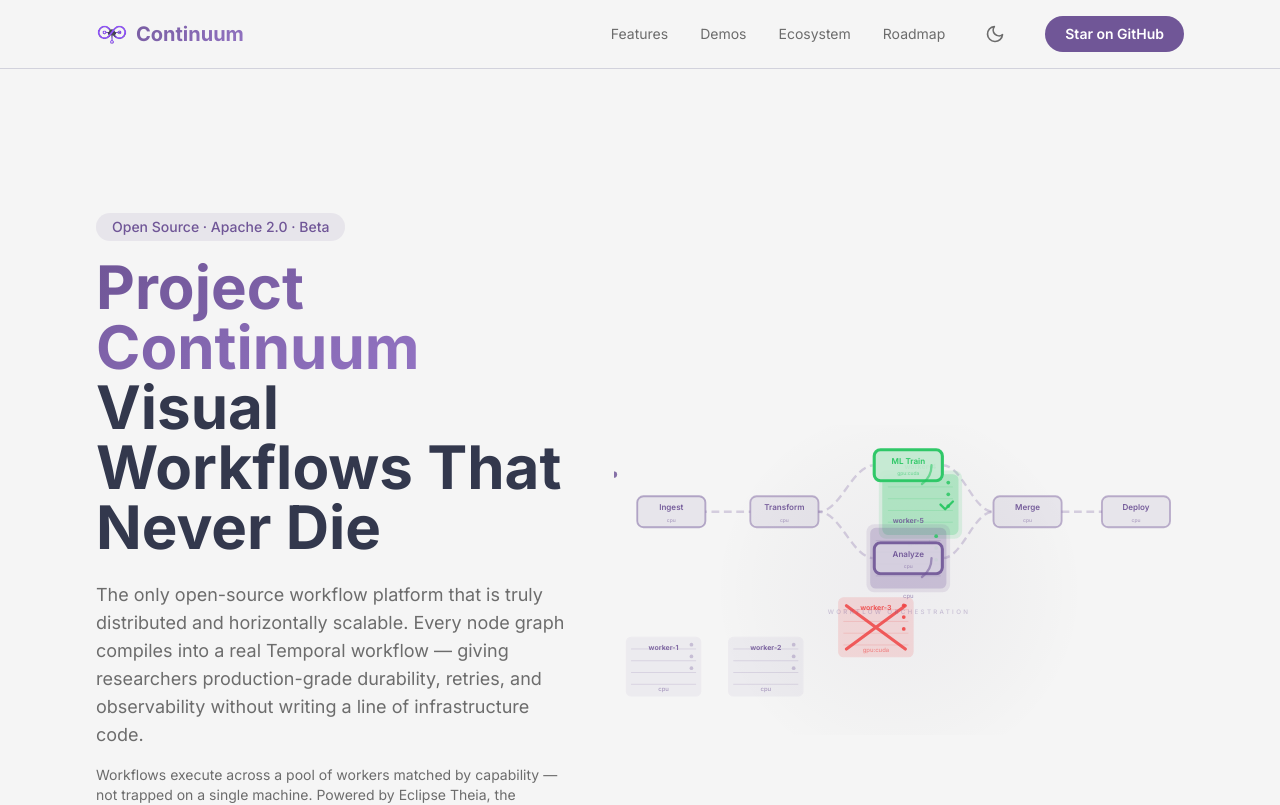
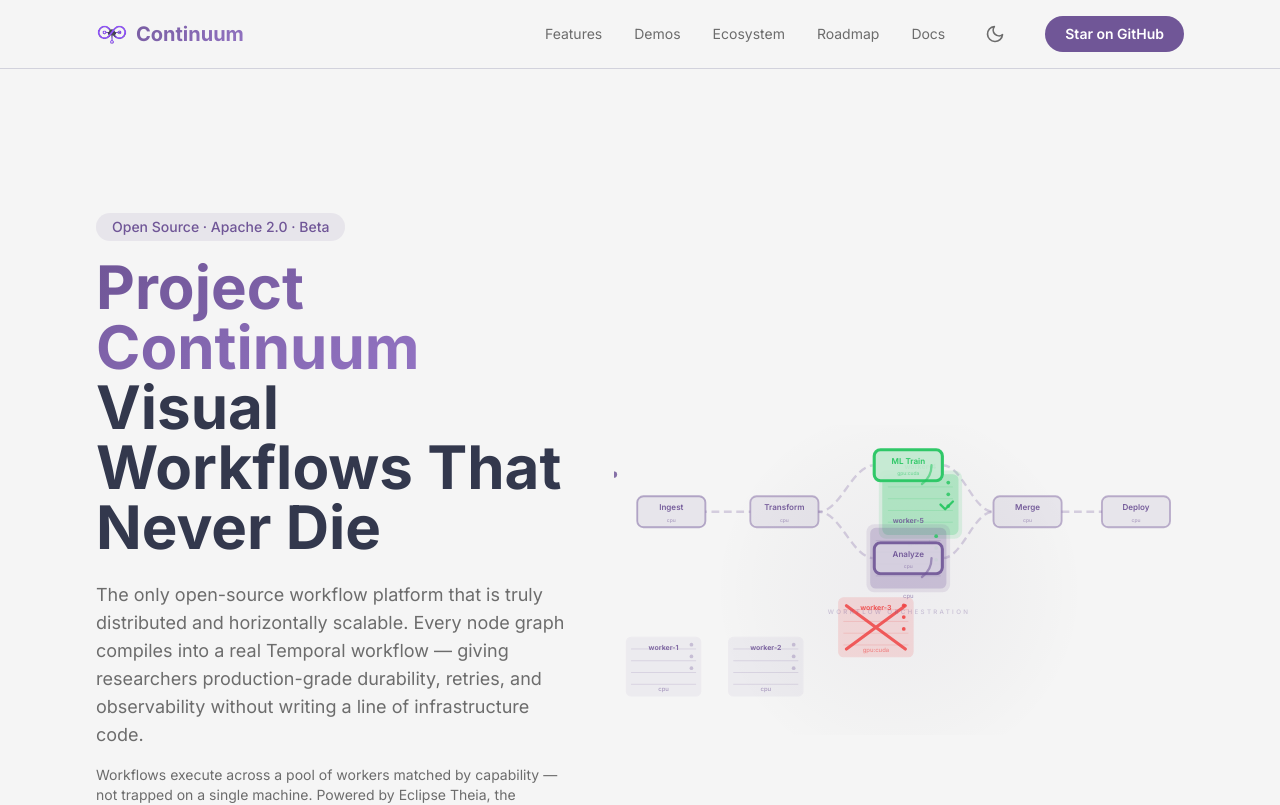
Before and after one commit to projectcontinuum-org/continuum-website, a React (Vite) app: page / in a window 1280 px wide. Shown: the top 805 px of the page. Built offline with nearby package versions, Linux system fonts and the light colour scheme.

Commit message:
CONTNM-121: Add docs link (#7)
* CONTNM-121: add docs link

* CONTNM-121: add pr check action

* CONTNM-121: name the workfow

---------

```diff
--- a/src/App.tsx
+++ b/src/App.tsx
@@ -12,6 +12,7 @@ const NAV_LINKS = [
   { label: 'Demos', href: '#see-it' },
   { label: 'Ecosystem', href: '#ecosystem' },
   { label: 'Roadmap', href: '#contribute' },
+  { label: 'Docs', href: 'https://docs.projectcontinuum.org', external: true },
 ] as const;
 
 const GITHUB_ORG_HREF = 'https://github.com/projectcontinuum';
@@ -54,6 +55,7 @@ function Header() {
             <a
               key={link.href}
               href={link.href}
+              {...('external' in link && link.external ? { target: '_blank', rel: 'noopener noreferrer' } : {})}
               className="text-sm text-fg-muted transition-colors hover:text-fg"
             >
               {link.label}
@@ -145,6 +147,7 @@ function Header() {
                 <a
                   key={link.href}
                   href={link.href}
+                  {...('external' in link && link.external ? { target: '_blank', rel: 'noopener noreferrer' } : {})}
                   onClick={() => setIsMenuOpen(false)}
                   className="text-sm text-fg-muted transition-colors hover:text-fg"
                 >
--- a/src/components/Footer.tsx
+++ b/src/components/Footer.tsx
@@ -46,6 +46,7 @@ const TECH_STACK: TechBadge[] = [
 ];
 
 const FOOTER_LINKS = [
+  { label: 'Docs', href: 'https://docs.projectcontinuum.org', external: true },
   { label: 'GitHub Org', href: 'https://github.com/projectcontinuum', external: true },
   { label: 'Core Repo', href: 'https://github.com/projectcontinuum/continuum-platform-core', external: true },
   { label: 'Feature Template', href: 'https://github.com/projectcontinuum/continuum-feature-template', external: true },
```
Also changed, not shown: 2 other files (tests, documents, lock files or other folders).
